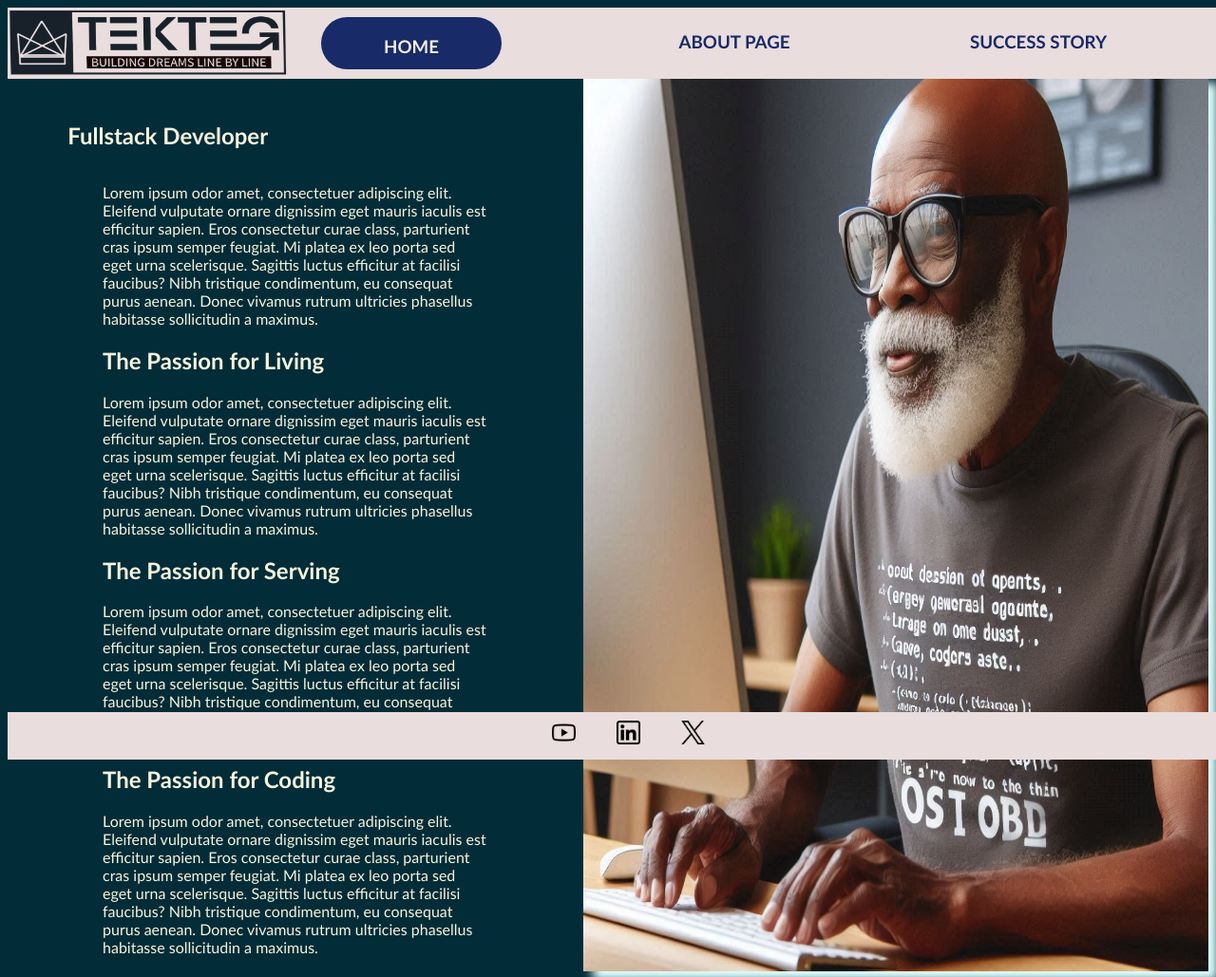
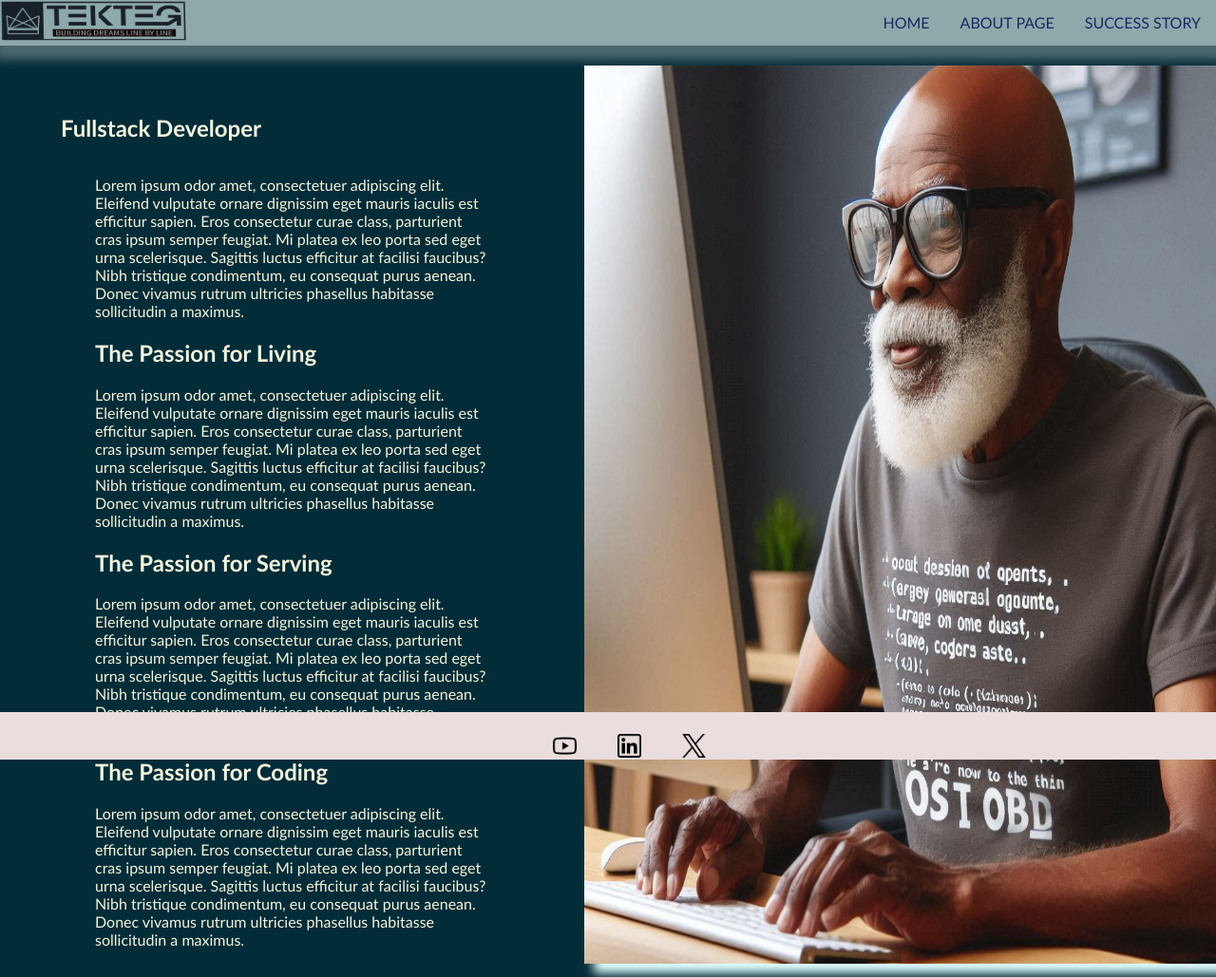
Before and after one commit to TekTeg/Personal-website, a plain HTML site: page index.html in a window 1280 px wide. Shown: the top 1029 px of the page at 95% size. Drawn offline with Linux system fonts and the light colour scheme.

Commit message:
updated the navigation bar and repositioned the nav items

```diff
--- a/index.html
+++ b/index.html
@@ -10,7 +10,7 @@
 
 <body id="body-index">
   <header>
-    <div id="menu_index">
+    <!-- <div id="menu_index">
       <div class="menu" id="logo"><img src="Logo.png" alt="logo" width="300px" height="75px"></div>
       <div class="menu">
         <h3 class="menu-item-1">HOME</h3>
@@ -19,8 +19,14 @@
         <h3 class="menu-item"><a href="about.html">ABOUT PAGE</a></h3>
       </div>
       <div class="menu">
-        <h3 class="menu-item"><a href="portfolio.html">SUCCESS STORY</a></h3>
-      </div>
+        <h3 class="menu-item"><a href="portfolio.html">SUCCESS STORY</a></h3> -->
+        <ul id="navbar">
+          <li class="navbar-item"><a href="portfolio.html">SUCCESS STORY</a></li>
+          <li class="navbar-item"><a href="about.html">ABOUT PAGE</a></li>
+          <li class="navbar-item"><a href="index.html">HOME</a></li>
+          <li class="navbar-item-1"><img src="Logo.png" alt="logo" width="200px" height="45px"></li>
+        </ul>
+      <!-- </div> -->
     </div>
   </header>
   <main>
--- a/style.css
+++ b/style.css
@@ -70,7 +70,7 @@ h2 {
 }
 
 #menu_index {
-  background-color: rgb(233, 221, 221);
+  background-color: #e9dddd;
   display: flex;
   width: 100%;
   height: 75px;
@@ -106,7 +106,7 @@ h2 {
 }
 
 .menu-item-1 {
-  color: rgb(243, 237, 237);
+  color: #f3eded;
   border-radius: 3cap;
   background-color: rgb(24, 42, 104);
   text-align: center;
@@ -225,3 +225,31 @@ h2 {
   padding-left: 100px;
   margin-top: -100px;
 }
+#navbar{
+  list-style-type: none;
+  background-color:#afc7c5cf;
+  margin:0;
+  padding:0;
+  overflow: hidden;
+  position: fixed;
+  top:0;
+  width:100%;
+  box-shadow: 5px 5px 10px 10px #eceae150;
+}
+.nav-item, a{
+text-align: center;
+padding:14px 16px;
+float: right;
+text-decoration: none;
+color: #052574;
+
+
+}
+
+a:hover{
+  color:rgb(18, 17, 16);
+  background-color: rgba(255, 166, 0, 0.466);
+}
+body{
+  margin:0
+}
```
Also changed, not shown: about.html (+8 -2 lines), portfolio.html (+8 -2 lines), 1 other file.
